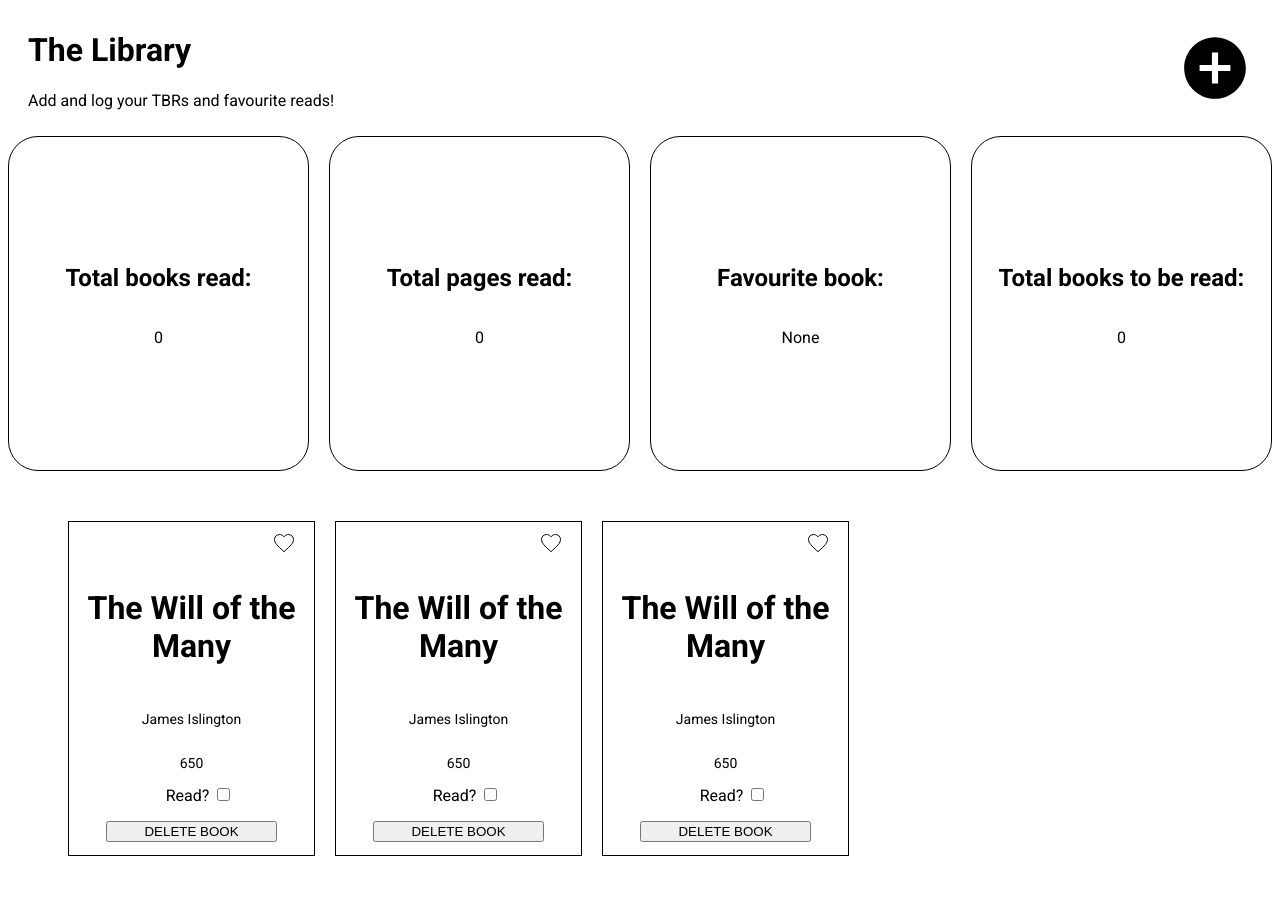
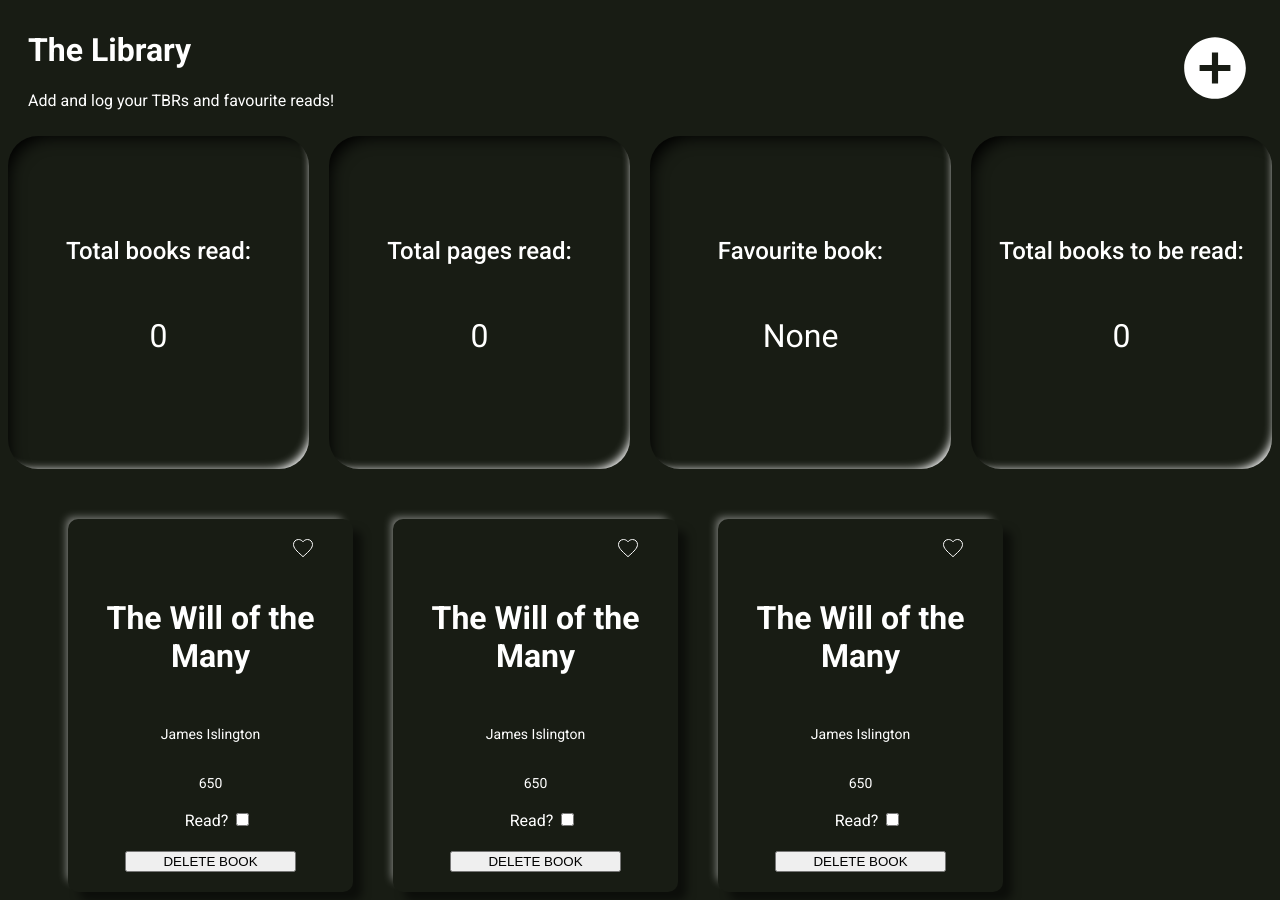
Before and after one commit to davidbentley95/odin-library, a plain HTML site: page index.html in a window 1280 px wide. Before the commit the page ends 864 px from the top, so only its background shows below. Drawn offline with Linux system fonts and the light colour scheme.

Commit message:
Add styling to page
Start adding styling to page following a neumorphism design.

```diff
--- a/index.html
+++ b/index.html
@@ -17,7 +17,7 @@
             <p>Add and log your TBRs and favourite reads!</p>
         </div>
         <svg class="add-button" xmlns="http://www.w3.org/2000/svg" width="74" height="74" viewBox="0 0 74 74" fill="none">
-        <path d="M37 6.16666C19.9707 6.16666 6.16663 19.9707 6.16663 37C6.16663 54.0293 19.9707 67.8333 37 67.8333C54.0292 67.8333 67.8333 54.0293 67.8333 37C67.8333 19.9707 54.0292 6.16666 37 6.16666ZM52.4166 40.0833H40.0833V52.4167H33.9166V40.0833H21.5833V33.9167H33.9166V21.5833H40.0833V33.9167H52.4166V40.0833Z" fill="black"/>
+        <path d="M37 6.16666C19.9707 6.16666 6.16663 19.9707 6.16663 37C6.16663 54.0293 19.9707 67.8333 37 67.8333C54.0292 67.8333 67.8333 54.0293 67.8333 37C67.8333 19.9707 54.0292 6.16666 37 6.16666ZM52.4166 40.0833H40.0833V52.4167H33.9166V40.0833H21.5833V33.9167H33.9166V21.5833H40.0833V33.9167H52.4166V40.0833Z" fill="white"/>
         </svg>
     </header>
     <section class="dashboard-icons">
@@ -42,7 +42,7 @@
         <div class="book-card">
             <label class="favourite-icon">
                 <svg xmlns="http://www.w3.org/2000/svg" width="20" height="19" viewBox="0 0 20 19" fill="none">
-                    <path class="heart" d="M8.88659 16.6603L8.88587 16.6596C6.30104 14.3157 4.19578 12.4033 2.73088 10.6111C1.27148 8.82559 0.5 7.22062 0.5 5.5C0.5 2.68674 2.69555 0.5 5.5 0.5C7.08885 0.5 8.62206 1.24223 9.62058 2.40564L10 2.84771L10.3794 2.40564C11.3779 1.24223 12.9112 0.5 14.5 0.5C17.3045 0.5 19.5 2.68674 19.5 5.5C19.5 7.22062 18.7285 8.82559 17.2691 10.6111C15.8042 12.4033 13.699 14.3157 11.1141 16.6596L11.1134 16.6603L10 17.6738L8.88659 16.6603Z" stroke="black"/>
+                    <path class="heart" d="M8.88659 16.6603L8.88587 16.6596C6.30104 14.3157 4.19578 12.4033 2.73088 10.6111C1.27148 8.82559 0.5 7.22062 0.5 5.5C0.5 2.68674 2.69555 0.5 5.5 0.5C7.08885 0.5 8.62206 1.24223 9.62058 2.40564L10 2.84771L10.3794 2.40564C11.3779 1.24223 12.9112 0.5 14.5 0.5C17.3045 0.5 19.5 2.68674 19.5 5.5C19.5 7.22062 18.7285 8.82559 17.2691 10.6111C15.8042 12.4033 13.699 14.3157 11.1141 16.6596L11.1134 16.6603L10 17.6738L8.88659 16.6603Z" stroke="white"/>
                   </svg>
                 <input class="favourite-button" type="radio" name="favourite">
             </label>
@@ -58,7 +58,7 @@
         <div class="book-card">
             <label class="favourite-icon">
                 <svg xmlns="http://www.w3.org/2000/svg" width="20" height="19" viewBox="0 0 20 19" fill="none">
-                    <path class="heart" d="M8.88659 16.6603L8.88587 16.6596C6.30104 14.3157 4.19578 12.4033 2.73088 10.6111C1.27148 8.82559 0.5 7.22062 0.5 5.5C0.5 2.68674 2.69555 0.5 5.5 0.5C7.08885 0.5 8.62206 1.24223 9.62058 2.40564L10 2.84771L10.3794 2.40564C11.3779 1.24223 12.9112 0.5 14.5 0.5C17.3045 0.5 19.5 2.68674 19.5 5.5C19.5 7.22062 18.7285 8.82559 17.2691 10.6111C15.8042 12.4033 13.699 14.3157 11.1141 16.6596L11.1134 16.6603L10 17.6738L8.88659 16.6603Z" stroke="black"/>
+                    <path class="heart" d="M8.88659 16.6603L8.88587 16.6596C6.30104 14.3157 4.19578 12.4033 2.73088 10.6111C1.27148 8.82559 0.5 7.22062 0.5 5.5C0.5 2.68674 2.69555 0.5 5.5 0.5C7.08885 0.5 8.62206 1.24223 9.62058 2.40564L10 2.84771L10.3794 2.40564C11.3779 1.24223 12.9112 0.5 14.5 0.5C17.3045 0.5 19.5 2.68674 19.5 5.5C19.5 7.22062 18.7285 8.82559 17.2691 10.6111C15.8042 12.4033 13.699 14.3157 11.1141 16.6596L11.1134 16.6603L10 17.6738L8.88659 16.6603Z" stroke="white"/>
                   </svg>
                 <input class="favourite-button" type="radio" name="favourite">
             </label>
@@ -74,7 +74,7 @@
         <div class="book-card">
             <label class="favourite-icon">
                 <svg xmlns="http://www.w3.org/2000/svg" width="20" height="19" viewBox="0 0 20 19" fill="none">
-                    <path class="heart" d="M8.88659 16.6603L8.88587 16.6596C6.30104 14.3157 4.19578 12.4033 2.73088 10.6111C1.27148 8.82559 0.5 7.22062 0.5 5.5C0.5 2.68674 2.69555 0.5 5.5 0.5C7.08885 0.5 8.62206 1.24223 9.62058 2.40564L10 2.84771L10.3794 2.40564C11.3779 1.24223 12.9112 0.5 14.5 0.5C17.3045 0.5 19.5 2.68674 19.5 5.5C19.5 7.22062 18.7285 8.82559 17.2691 10.6111C15.8042 12.4033 13.699 14.3157 11.1141 16.6596L11.1134 16.6603L10 17.6738L8.88659 16.6603Z" stroke="black"/>
+                    <path class="heart" d="M8.88659 16.6603L8.88587 16.6596C6.30104 14.3157 4.19578 12.4033 2.73088 10.6111C1.27148 8.82559 0.5 7.22062 0.5 5.5C0.5 2.68674 2.69555 0.5 5.5 0.5C7.08885 0.5 8.62206 1.24223 9.62058 2.40564L10 2.84771L10.3794 2.40564C11.3779 1.24223 12.9112 0.5 14.5 0.5C17.3045 0.5 19.5 2.68674 19.5 5.5C19.5 7.22062 18.7285 8.82559 17.2691 10.6111C15.8042 12.4033 13.699 14.3157 11.1141 16.6596L11.1134 16.6603L10 17.6738L8.88659 16.6603Z" stroke="white"/>
                   </svg>
                 <input class="favourite-button" type="radio" name="favourite">
             </label>
--- a/script.js
+++ b/script.js
@@ -118,7 +118,7 @@ function createBookDiv(bookObject) {
     svgElement.setAttribute("viewBox", "0 0 20 19");
     svgElement.setAttribute("fill", "none");
     pathElement.setAttribute("d", "M8.88659 16.6603L8.88587 16.6596C6.30104 14.3157 4.19578 12.4033 2.73088 10.6111C1.27148 8.82559 0.5 7.22062 0.5 5.5C0.5 2.68674 2.69555 0.5 5.5 0.5C7.08885 0.5 8.62206 1.24223 9.62058 2.40564L10 2.84771L10.3794 2.40564C11.3779 1.24223 12.9112 0.5 14.5 0.5C17.3045 0.5 19.5 2.68674 19.5 5.5C19.5 7.22062 18.7285 8.82559 17.2691 10.6111C15.8042 12.4033 13.699 14.3157 11.1141 16.6596L11.1134 16.6603L10 17.6738L8.88659 16.6603Z");
-    pathElement.setAttribute("stroke", "black");
+    pathElement.setAttribute("stroke", "white");
     favouriteButton.setAttribute("name", "favourite");
 
     readCheckbox.type = "checkbox";
@@ -171,9 +171,9 @@ function changeHeartColor() {
         const favouriteIcon = item.querySelector("path");
 
         if(favouriteButton.checked) {
-           favouriteIcon.setAttribute("fill", "black");
+           favouriteIcon.setAttribute("fill", "white");
         } else {
-            favouriteIcon.setAttribute("fill", "white");
+            favouriteIcon.setAttribute("fill", "black");
         }
     });
 }
--- a/styles.css
+++ b/styles.css
@@ -10,6 +10,8 @@ body {
     font-weight: 400;
     font-style: normal;
     min-height: 100vh;
+    background-color: #181C14;
+    color: white;
 }
 
 header {
@@ -38,12 +40,14 @@ dialog button, .read-status-checkbox {
 .book-card {
     width: 245px;
     height: 333px;
-    border: 1px solid black;
     display: flex;
     flex-direction: column;
-    justify-content: center;
+    justify-content: space-between;
+    padding: 20px;
     align-items: center;
     text-align: center;
+    box-shadow: 10px 10px 9px -1px rgba(0,0,0,0.50), -6px -6px 9px -5px rgba(255,255,255,0.50);
+    border-radius: 10px;
 }
 
 .book-title {
@@ -56,7 +60,7 @@ dialog button, .read-status-checkbox {
 
 .book-carousel {
     display: flex;
-    gap: 20px;
+    gap: 40px;
     margin-top: 50px;
     margin-left: 60px;
 }
@@ -78,12 +82,21 @@ dialog button, .read-status-checkbox {
 .dashboard-card {
     width: 333px;
     height: 333px;
-    border: 1px solid black;
+
     border-radius: 30px;
     display: flex;
     align-items: center;
     justify-content: center;
     flex-direction: column;
+    box-shadow: inset -10px -11px 10px -12px #FFFFFF, inset 13px 13px 16px -12px #000000;
+}
+
+.dashboard-card p {
+    font-size: 2rem;
+}
+
+.dashboard-card h2 {
+    font-weight: 500;
 }
 
 .favourite-button {
```
